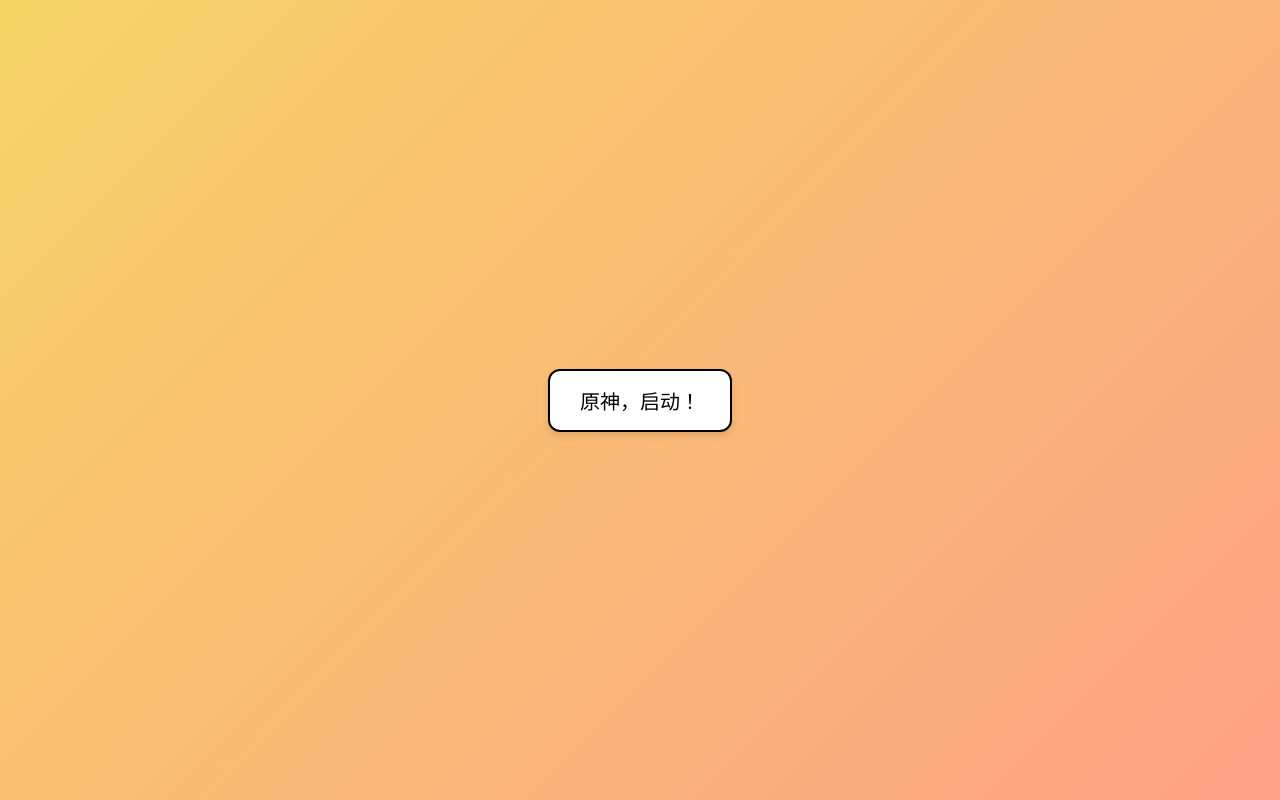
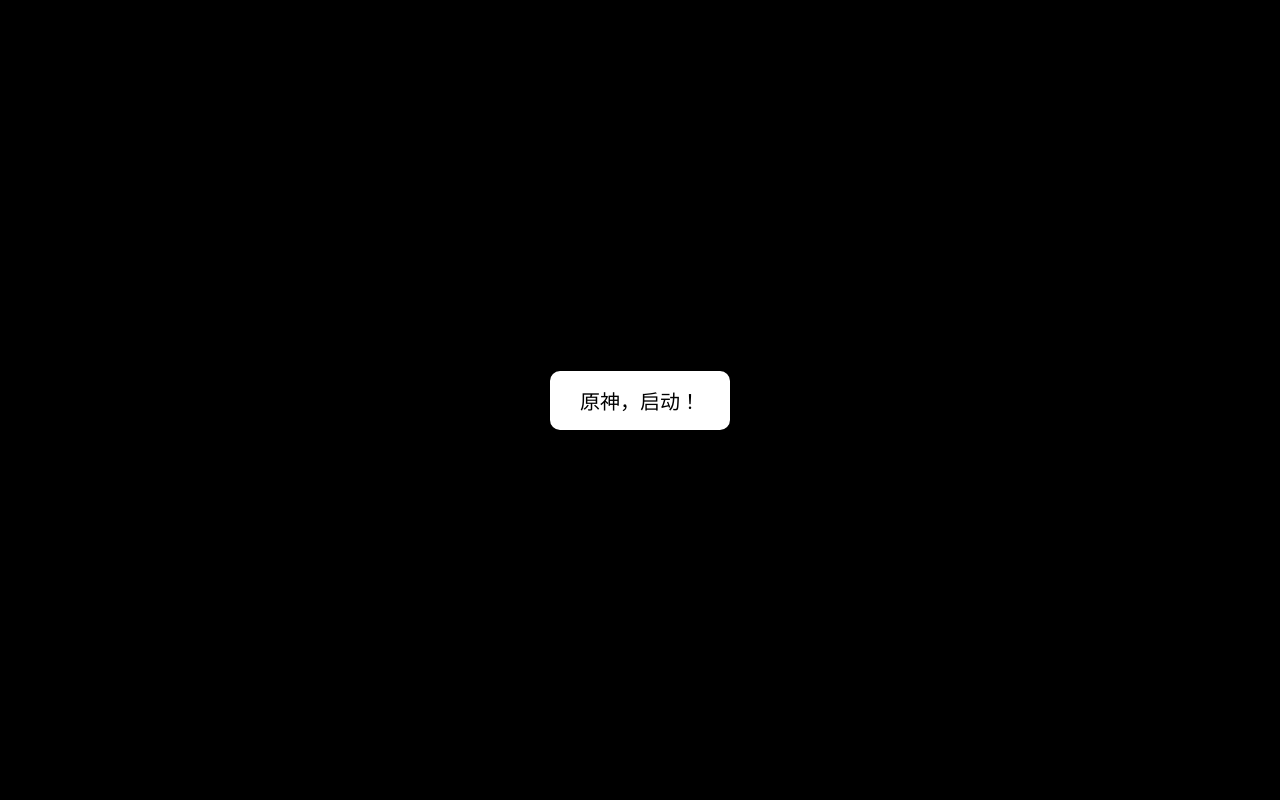
Before and after one commit to CJackHwang/genshin_link_for_codemao, a plain HTML site: page index.html in a window 1280 px wide. Drawn offline with Linux system fonts and the light colour scheme.

Commit message:
更新 index.html

```diff
--- a/index.html
+++ b/index.html
@@ -9,7 +9,7 @@
             justify-content: center;
             align-items: center;
             height: 100vh;
-            background: linear-gradient(135deg, #f6d365 0%, #fda085 100%);
+            background: black;
             margin: 0;
         }
         .button {
```
